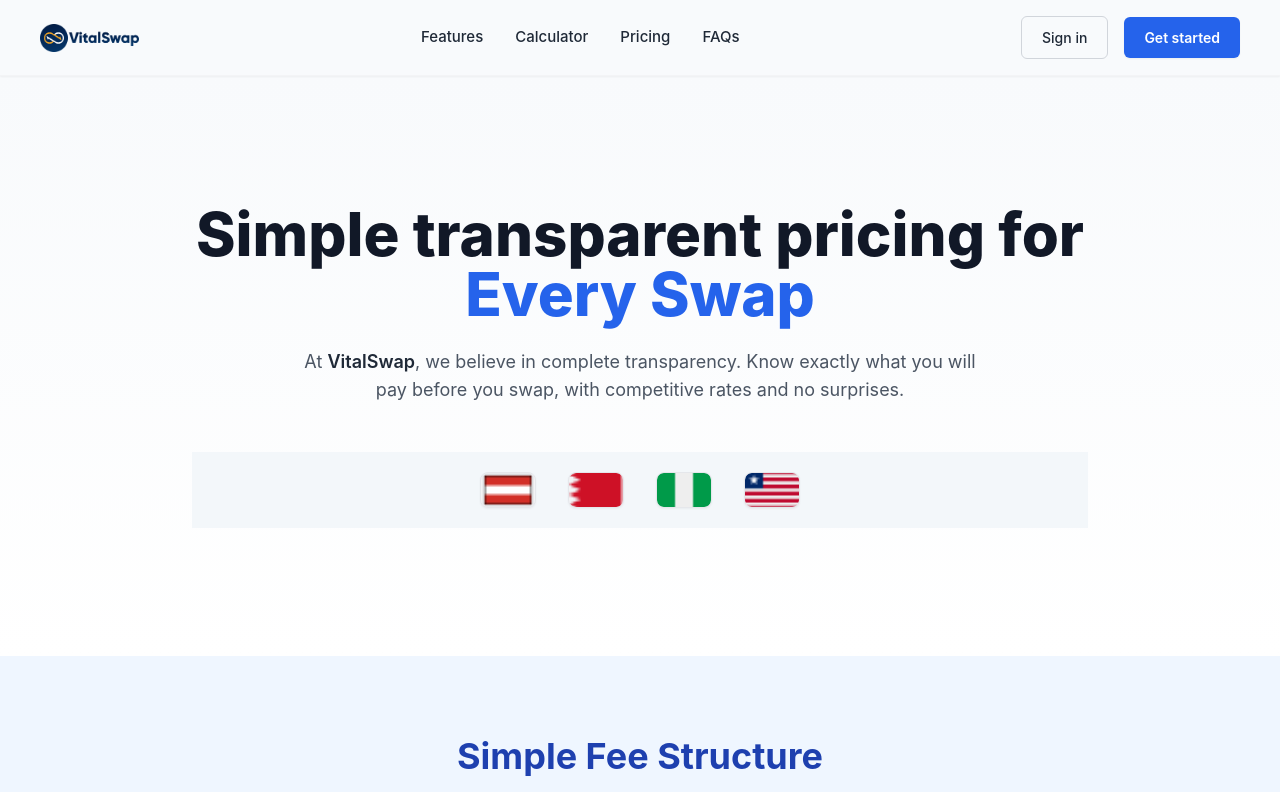
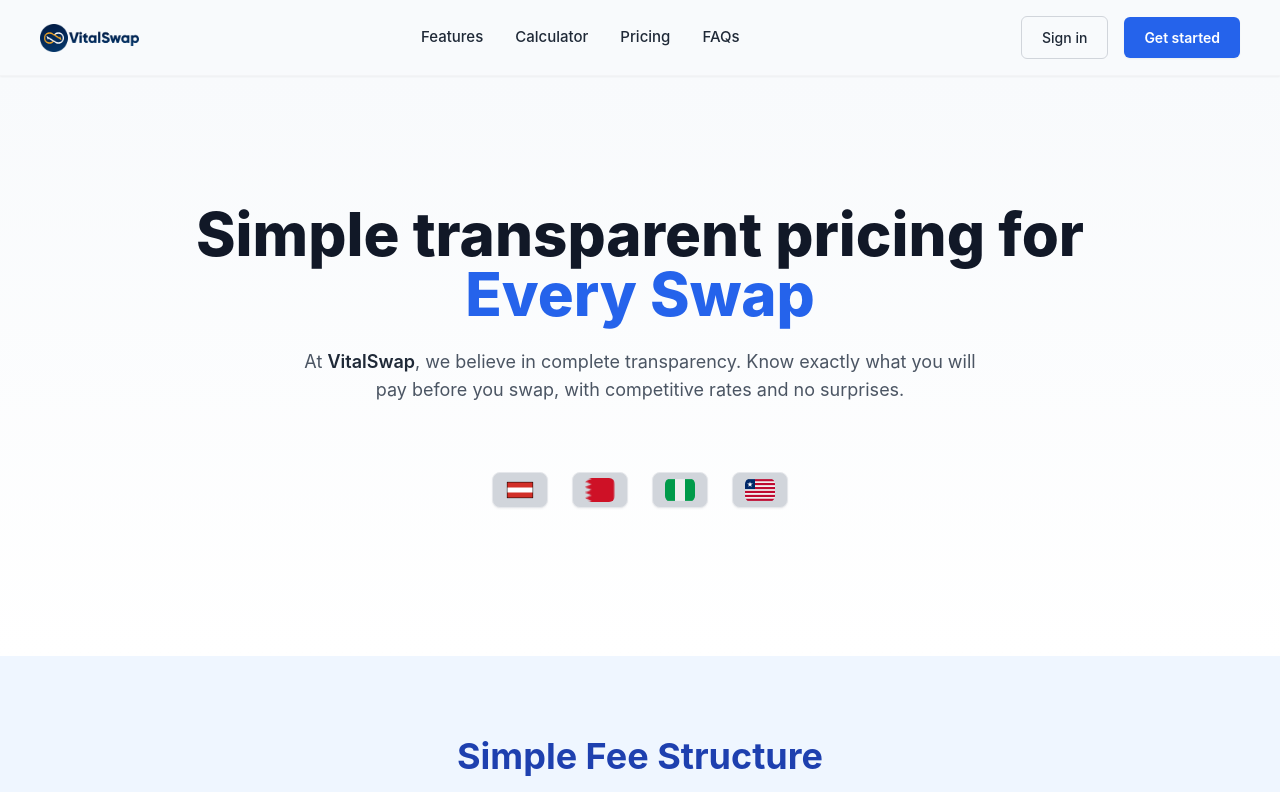
Before and after one commit to amazinglizabeth/FeePage, a React (Vite) app: page / in a window 1280 px wide. Shown: the top 792 px of the page. Built offline with nearby package versions, Linux system fonts and the light colour scheme.

Commit message:
adjusted styles

```diff
--- a/src/components/Hero.jsx
+++ b/src/components/Hero.jsx
@@ -28,16 +28,16 @@
         </p>
 
         {/* Country Flags */}
-        <div className="flex justify-center gap-6 sm:gap-8 flex-wrap bg-slate-100/80 backdrop-blur-sm py-5 px-4">
+        <div className="flex justify-center gap-4 sm:gap-6 flex-wrap py-5 px-4">
           {countries.map(({ code, img }) => (
             <div
               key={code}
-              className="w-12 h-8 sm:w-14 sm:h-9 bg-gray-100 rounded-lg shadow-sm flex items-center justify-center overflow-hidden border border-gray-200 hover:scale-105 hover:shadow-md transition-transform duration-300"
+              className="w-20 h-15 sm:w-14 sm:h-9 bg-gray-300 p-3 rounded-lg shadow-sm flex items-center justify-center overflow-hidden border border-gray-200 hover:scale-105 hover:shadow-md transition-transform duration-300"
             >
               <img
                 src={img}
                 alt={`${code} flag`}
-                className="object-cover w-full h-full rounded-md"
+                className="object-cover w-10 h-6 rounded-md"
               />
             </div>
           ))}
```
